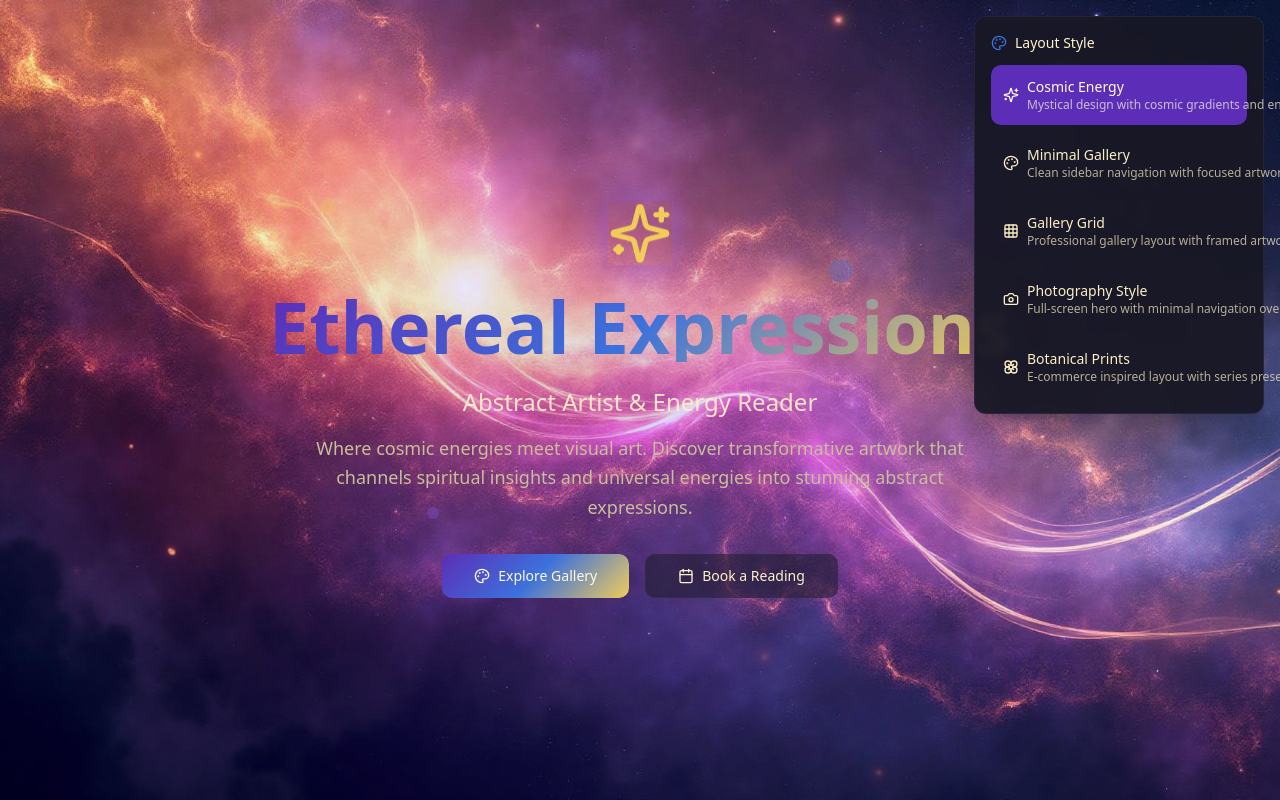
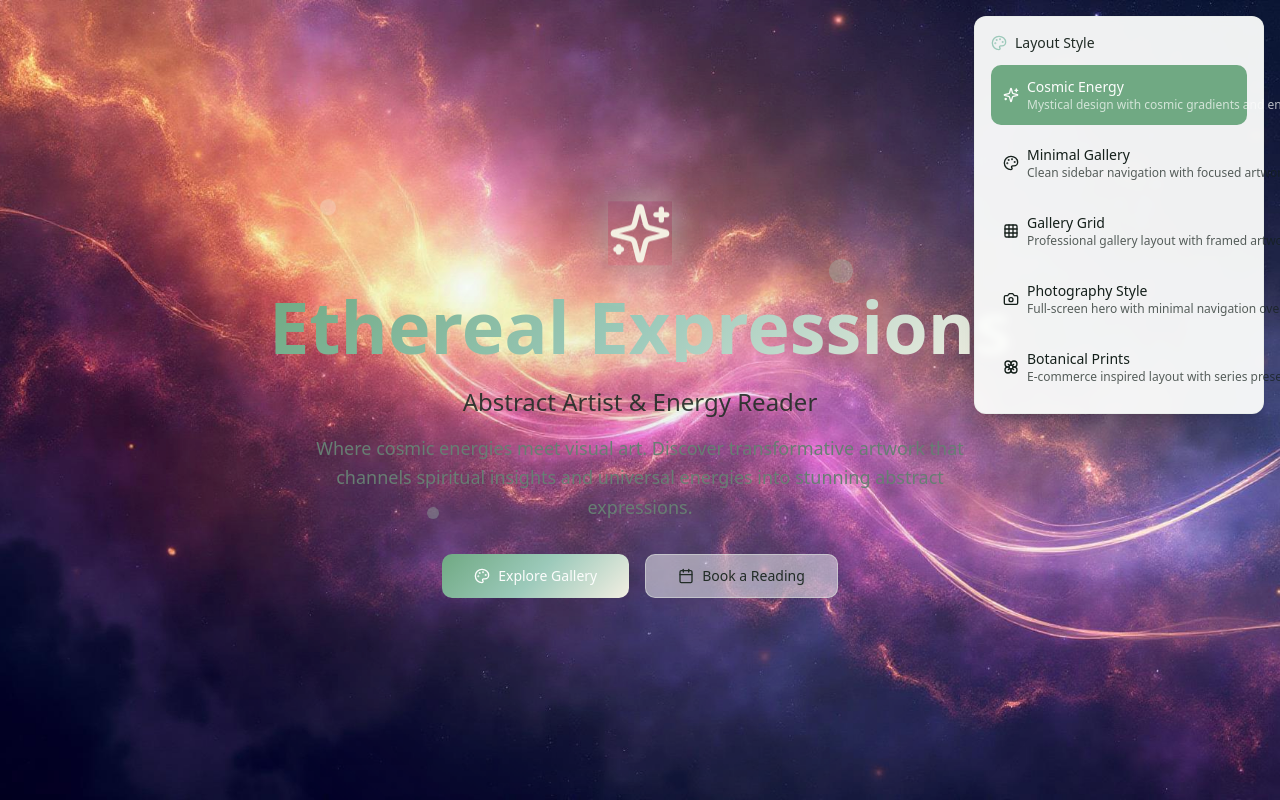
Before and after one commit to bnuckols13/vibrant-canvas-events, a React (Vite) app: page / in a window 1280 px wide. Shown: the top 800 px of the page. Built offline with nearby package versions, Linux system fonts and the light colour scheme.

Commit message:
Refine layout to be airy

```diff
--- a/src/components/PhotographyLayout.tsx
+++ b/src/components/PhotographyLayout.tsx
@@ -1,6 +1,6 @@
 import { Button } from "@/components/ui/button";
 import { ChevronDown, Menu } from "lucide-react";
-import heroImage from "@/assets/hero-cosmic.jpg";
+import heroImage from "@/assets/hero-nature.jpg";
 
 const PhotographyLayout = () => {
   const navigationItems = [
@@ -58,13 +58,13 @@ const PhotographyLayout = () => {
         <div className="absolute inset-0 flex items-center justify-center">
           <div className="text-center text-background mix-blend-difference px-6">
             <h2 className="text-5xl md:text-7xl font-light tracking-wide mb-6 leading-tight">
-              COSMIC
+              ETHEREAL
               <br />
-              ABSTRACTIONS
+              EXPRESSIONS
             </h2>
             <p className="text-lg font-light tracking-wide max-w-lg mx-auto leading-relaxed opacity-90">
-              Where spiritual energy meets visual expression.
-              Transformative art and intuitive readings.
+              Where nature's energy meets visual expression.
+              Transformative art and intuitive readings in harmony.
             </p>
           </div>
         </div>
--- a/src/index.css
+++ b/src/index.css
@@ -8,50 +8,50 @@ All colors MUST be HSL.
 
 @layer base {
   :root {
-    /* Mystical cosmic color palette */
-    --background: 240 15% 8%;
-    --foreground: 45 100% 90%;
+    /* Light airy nature-inspired palette */
+    --background: 120 20% 97%;
+    --foreground: 150 15% 15%;
 
-    --card: 240 20% 12%;
-    --card-foreground: 45 90% 88%;
+    --card: 120 30% 99%;
+    --card-foreground: 150 20% 10%;
 
-    --popover: 240 25% 10%;
-    --popover-foreground: 45 100% 90%;
+    --popover: 120 40% 98%;
+    --popover-foreground: 150 15% 15%;
 
-    /* Deep cosmic purple as primary */
-    --primary: 260 60% 45%;
-    --primary-foreground: 45 100% 95%;
-    --primary-glow: 260 80% 65%;
+    /* Sage green as primary */
+    --primary: 140 25% 55%;
+    --primary-foreground: 120 30% 99%;
+    --primary-glow: 140 35% 75%;
 
-    /* Ethereal gold as secondary */
-    --secondary: 45 85% 65%;
-    --secondary-foreground: 240 20% 15%;
+    /* Warm cream as secondary */
+    --secondary: 45 40% 92%;
+    --secondary-foreground: 150 20% 20%;
 
-    --muted: 240 15% 20%;
-    --muted-foreground: 45 30% 70%;
+    --muted: 120 15% 94%;
+    --muted-foreground: 150 10% 45%;
 
-    /* Mystical blue accent */
-    --accent: 220 70% 55%;
-    --accent-foreground: 45 100% 95%;
+    /* Soft blue-green accent */
+    --accent: 160 30% 70%;
+    --accent-foreground: 150 20% 15%;
 
     --destructive: 0 70% 55%;
-    --destructive-foreground: 45 100% 95%;
+    --destructive-foreground: 120 30% 99%;
 
-    --border: 240 20% 25%;
-    --input: 240 25% 15%;
-    --ring: 260 60% 45%;
+    --border: 120 15% 90%;
+    --input: 120 20% 95%;
+    --ring: 140 25% 55%;
 
     --radius: 0.75rem;
 
-    /* Mystical gradients */
-    --gradient-cosmic: linear-gradient(135deg, hsl(260 60% 45%) 0%, hsl(220 70% 55%) 50%, hsl(45 85% 65%) 100%);
-    --gradient-ethereal: linear-gradient(180deg, hsl(240 15% 8%) 0%, hsl(240 20% 12%) 100%);
-    --gradient-energy: radial-gradient(circle at center, hsl(260 80% 65% / 0.3) 0%, transparent 70%);
+    /* Airy nature gradients */
+    --gradient-cosmic: linear-gradient(135deg, hsl(140 25% 55%) 0%, hsl(160 30% 70%) 50%, hsl(45 40% 92%) 100%);
+    --gradient-ethereal: linear-gradient(180deg, hsl(120 20% 97%) 0%, hsl(120 30% 99%) 100%);
+    --gradient-energy: radial-gradient(circle at center, hsl(140 35% 75% / 0.2) 0%, transparent 70%);
 
-    /* Mystical shadows */
-    --shadow-cosmic: 0 10px 40px -10px hsl(260 60% 45% / 0.4);
-    --shadow-ethereal: 0 0 30px hsl(45 85% 65% / 0.2);
-    --shadow-energy: 0 0 50px hsl(220 70% 55% / 0.3);
+    /* Soft natural shadows */
+    --shadow-cosmic: 0 10px 40px -10px hsl(140 25% 55% / 0.2);
+    --shadow-ethereal: 0 0 30px hsl(140 35% 75% / 0.15);
+    --shadow-energy: 0 0 50px hsl(160 30% 70% / 0.2);
 
     /* Smooth transitions */
     --transition-mystical: all 0.4s cubic-bezier(0.4, 0, 0.2, 1);
```
Also changed, not shown: src/assets/hero-nature.jpg (added).
